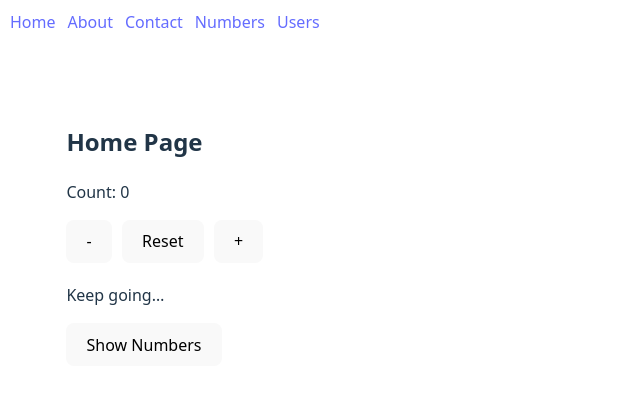
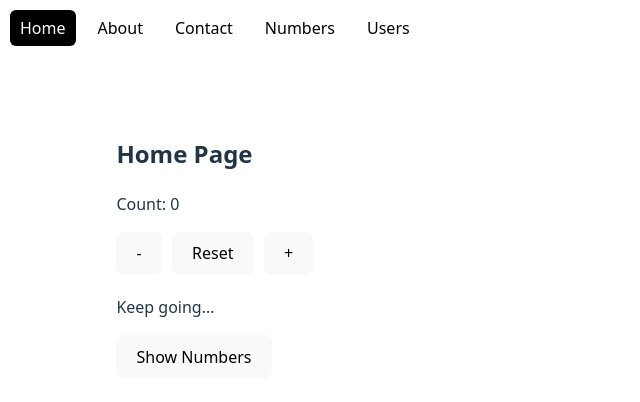
Before and after one commit to zensude/-react-router-app, a React (Vite) app: page / in a window 1280 px wide. Shown: the top 402 px of the page, without its empty margins (0-640 px from the left). Built offline with nearby package versions, Linux system fonts and the light colour scheme.

Commit message:
feat: highlight active navbar link using NavLink

```diff
--- a/src/components/Navbar.jsx
+++ b/src/components/Navbar.jsx
@@ -13,16 +13,24 @@
 //     );
 // }
 import React from "react";
-import { Link } from "react-router-dom";
+import { NavLink } from "react-router-dom";
 
 export default function Navbar() {
+    const linkStyle = ({ isActive }) => ({
+        textDecoration: "none",
+        color: isActive ? "white" : "black",
+        backgroundColor: isActive ? "black" : "transparent",
+        padding: "6px 10px",
+        borderRadius: "6px",
+    });
+
     return (
         <nav style={{ display: "flex", gap: "12px", padding: "10px" }}>
-            <Link to="/">Home</Link>
-            <Link to="/about">About</Link>
-            <Link to="/contact">Contact</Link>
-            <Link to="/numbers">Numbers</Link>
-            <Link to="/users">Users</Link>
+            <NavLink to="/" style={linkStyle}>Home</NavLink>
+            <NavLink to="/about" style={linkStyle}>About</NavLink>
+            <NavLink to="/contact" style={linkStyle}>Contact</NavLink>
+            <NavLink to="/numbers" style={linkStyle}>Numbers</NavLink>
+            <NavLink to="/users" style={linkStyle}>Users</NavLink>
         </nav>
     );
 }
```
